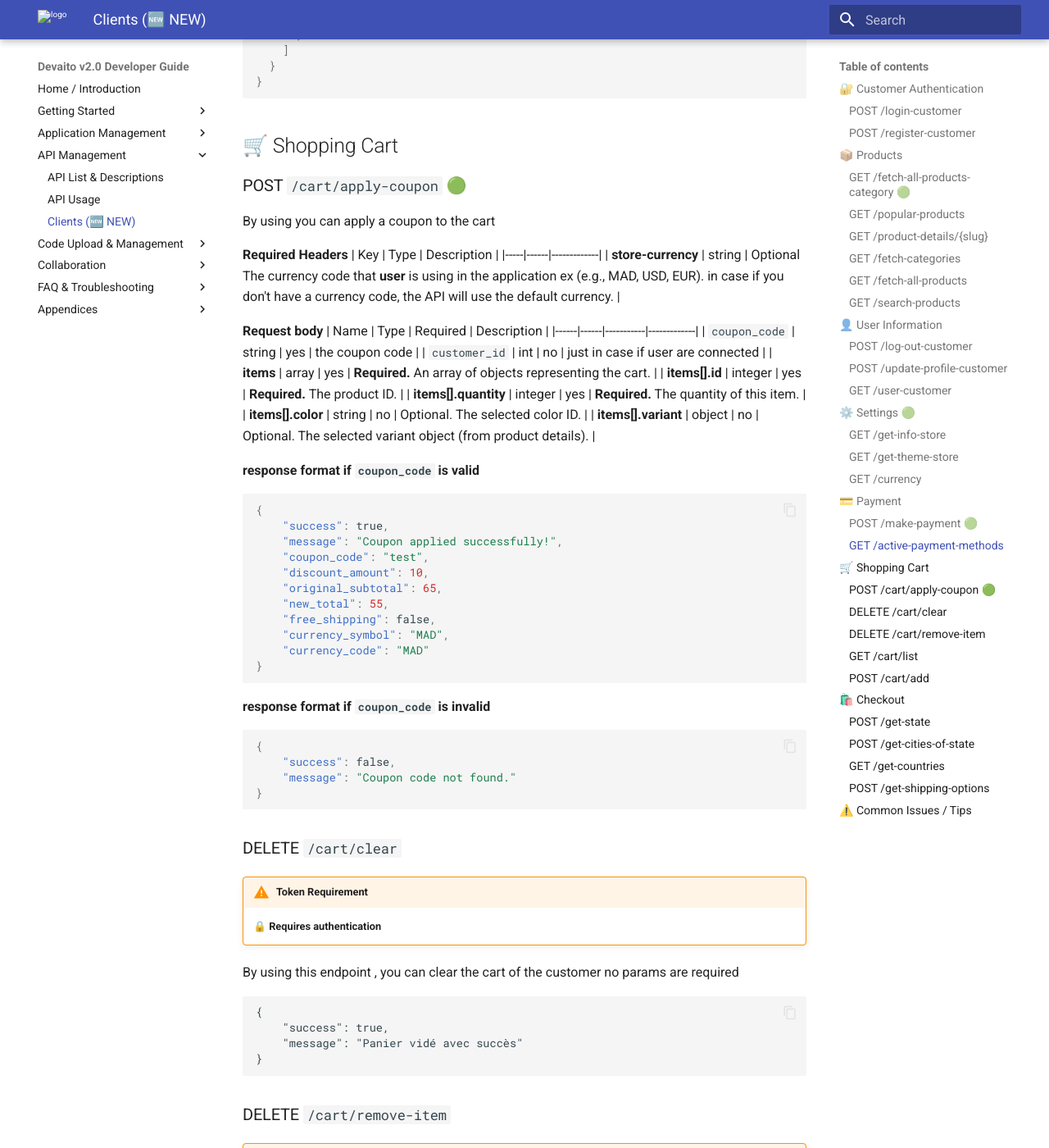
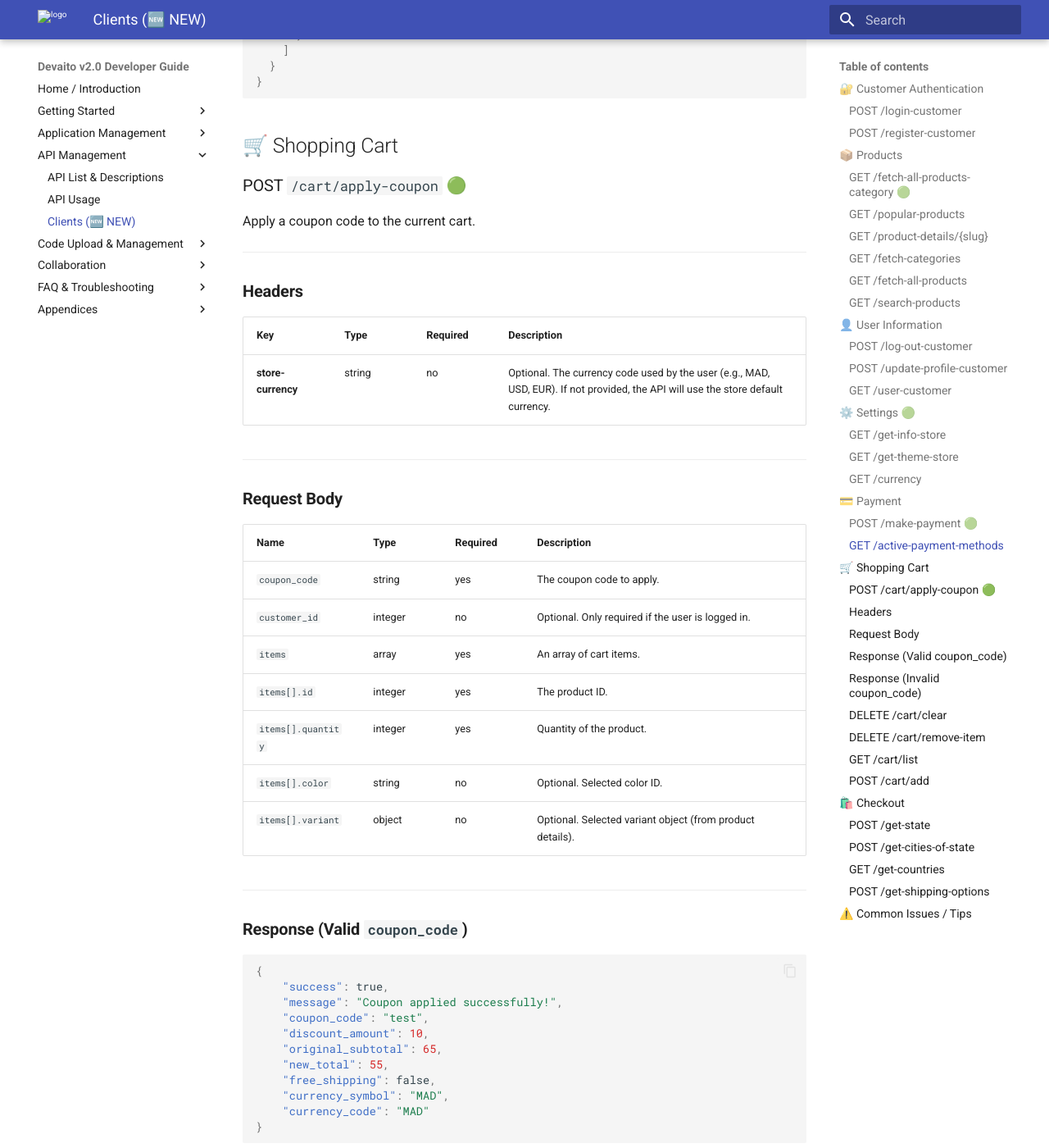
Before and after one commit to Elmehdi-Bouhlal/devaito-documentation, an MkDocs documentation site: the page built from docs/api-management/customers.md, in a window 1280 px wide and 1400 px high, scrolled down 29036 px. Shown: the whole window at 82% size. Built offline with MkDocs 1.6.1 and Material for MkDocs 9.7.7, drawn with Linux system fonts in a browser that asks for light colours.

Commit message:
fix problem coupon endpoint v2

````diff
--- a/docs/api-management/customers.md
+++ b/docs/api-management/customers.md
@@ -1418,26 +1418,31 @@ Returns a list of available payment methods for the current store.
 
 ### POST `/cart/apply-coupon` 🟢
 
-By using you can apply a coupon to the cart
-
-
-**Required Headers**
-| Key | Type | Description |
-|-----|------|-------------|
-| **store-currency** | string | Optional The currency code that **user** is using in the application ex (e.g., MAD, USD, EUR). in case if you don't have a currency code, the API will use the default currency. |
-
-**Request body**
+Apply a coupon code to the current cart.
+
+---
+
+### **Headers**
+| Key | Type | Required | Description |
+|-----|------|----------|-------------|
+| **store-currency** | string | no | Optional. The currency code used by the user (e.g., MAD, USD, EUR). If not provided, the API will use the store default currency. |
+
+---
+
+### **Request Body**
 | Name | Type | Required | Description |
 |------|------|-----------|-------------|
-| `coupon_code` | string | yes | the coupon code |
-| `customer_id` | int | no | just in case if user are connected |
-| **items** | array | yes | **Required.** An array of objects representing the cart. |
-| **items[].id** | integer | yes | **Required.** The product ID. |
-| **items[].quantity** | integer | yes | **Required.** The quantity of this item. |
-| **items[].color** | string | no | Optional. The selected color ID. |
-| **items[].variant** | object | no | Optional. The selected variant object (from product details). |
-
-**response format if `coupon_code` is valid**
+| `coupon_code` | string | yes | The coupon code to apply. |
+| `customer_id` | integer | no | Optional. Only required if the user is logged in. |
+| `items` | array | yes | An array of cart items. |
+| `items[].id` | integer | yes | The product ID. |
+| `items[].quantity` | integer | yes | Quantity of the product. |
+| `items[].color` | string | no | Optional. Selected color ID. |
+| `items[].variant` | object | no | Optional. Selected variant object (from product details). |
+
+---
+
+### **Response (Valid `coupon_code`)**
 ```json
 {
     "success": true,
@@ -1452,7 +1457,9 @@ By using you can apply a coupon to the cart
 }
 ```
 
-**response format if `coupon_code` is invalid**
+---
+
+### **Response (Invalid `coupon_code`)**
 ```json
 {
     "success": false,
````
